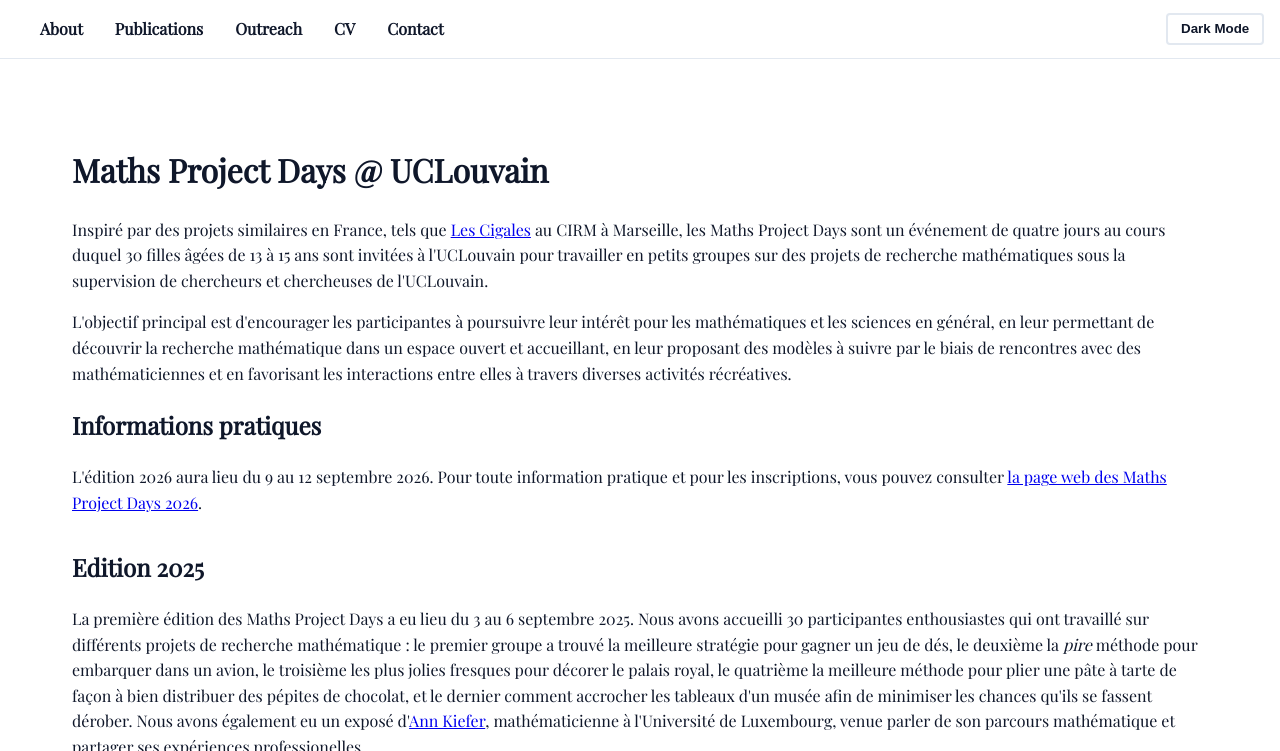
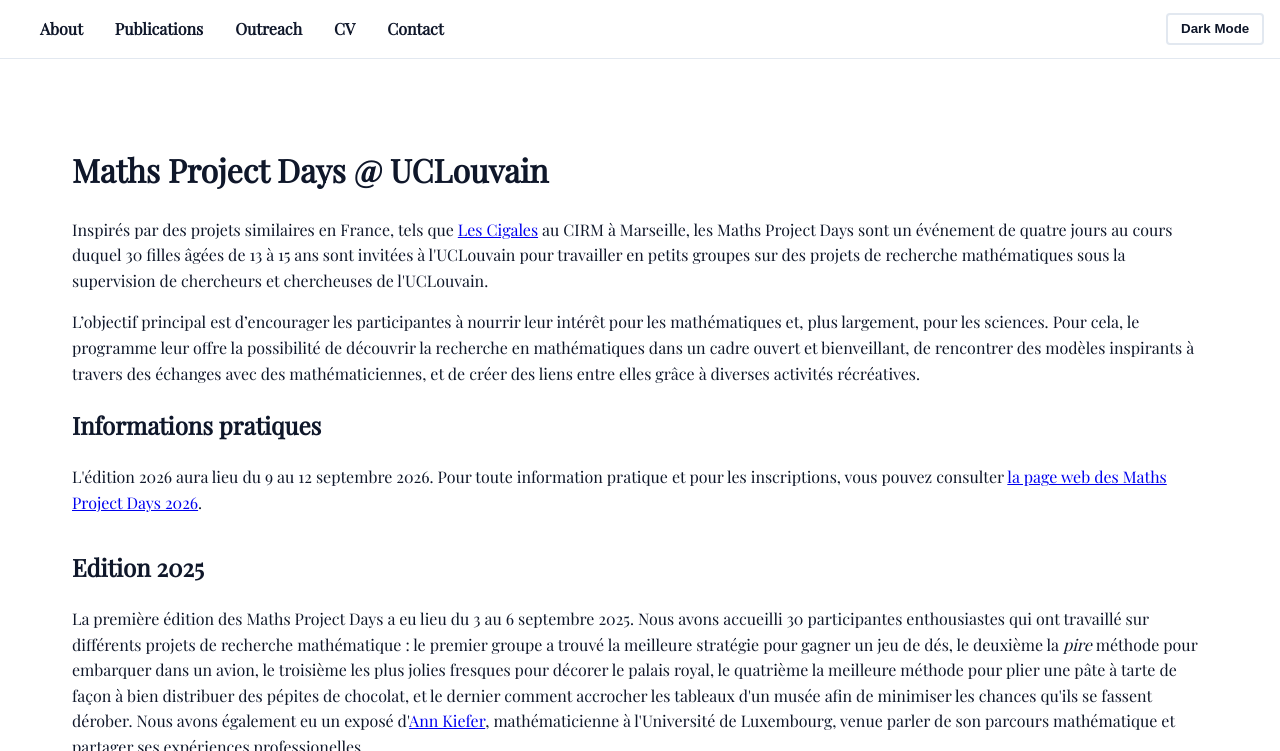
Before and after one commit to robynn-corveleyn/robynn-corveleyn.github.io, a Jekyll site: the page built from mpd/index.md, in a window 1280 px wide and 900 px high, cut to the strip 0-751 px from the top of the window. Built offline with Jekyll 4.4.1, drawn with Linux system fonts in a browser that asks for light colours.

Commit message:
Update index.md

```diff
--- a/mpd/index.md
+++ b/mpd/index.md
@@ -5,10 +5,10 @@ description: Informations générales sur les Maths Project Days à l'UCLouvain
 ---
   <main style="max-width:1400px; margin:auto; padding:2rem">
     <h1>Maths Project Days @ UCLouvain </h1>
-      <p>Inspiré par des projets similaires en France, tels que <a href="https://www.fr-cirm-math.fr/lescigales.html" target="_blank" rel ="noopener">Les Cigales</a> au CIRM à Marseille, les Maths Project Days sont un événement de quatre jours au cours duquel 30 filles âgées de 13 à 15 ans sont invitées à l'UCLouvain pour travailler en petits groupes sur des projets de recherche mathématiques sous la supervision de chercheurs et chercheuses de l'UCLouvain.</p>
+      <p>Inspirés par des projets similaires en France, tels que <a href="https://www.fr-cirm-math.fr/lescigales.html" target="_blank" rel ="noopener">Les Cigales</a> au CIRM à Marseille, les Maths Project Days sont un événement de quatre jours au cours duquel 30 filles âgées de 13 à 15 ans sont invitées à l'UCLouvain pour travailler en petits groupes sur des projets de recherche mathématiques sous la supervision de chercheurs et chercheuses de l'UCLouvain.</p>
 
 <p>
-L'objectif principal est d'encourager les participantes à poursuivre leur intérêt pour les mathématiques et les sciences en général, en leur permettant de découvrir la recherche mathématique dans un espace ouvert et accueillant, en leur proposant des modèles à suivre par le biais de rencontres avec des mathématiciennes et en favorisant les interactions entre elles à travers diverses activités récréatives.
+L’objectif principal est d’encourager les participantes à nourrir leur intérêt pour les mathématiques et, plus largement, pour les sciences. Pour cela, le programme leur offre la possibilité de découvrir la recherche en mathématiques dans un cadre ouvert et bienveillant, de rencontrer des modèles inspirants à travers des échanges avec des mathématiciennes, et de créer des liens entre elles grâce à diverses activités récréatives.
 
 </p>
   <section style="margin-bottom:2rem;">
```
